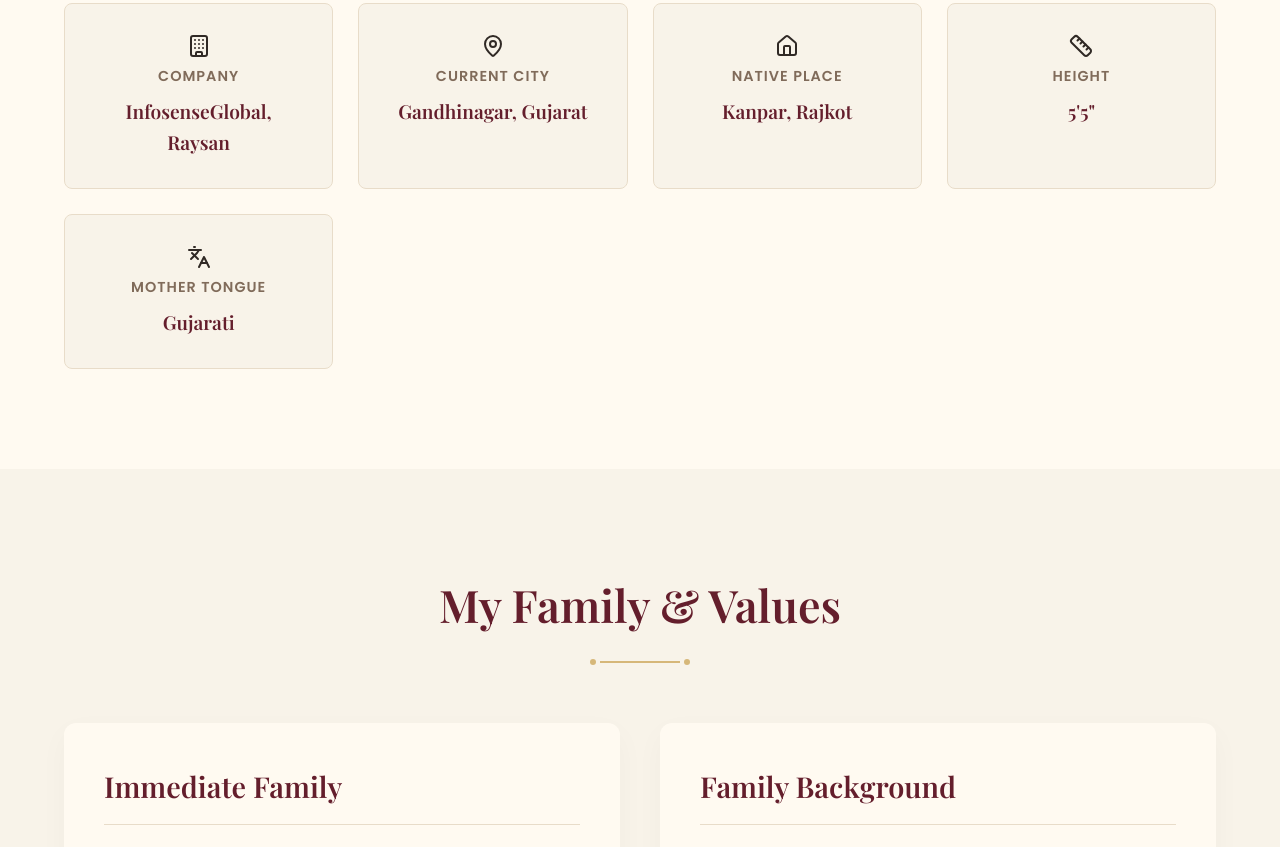
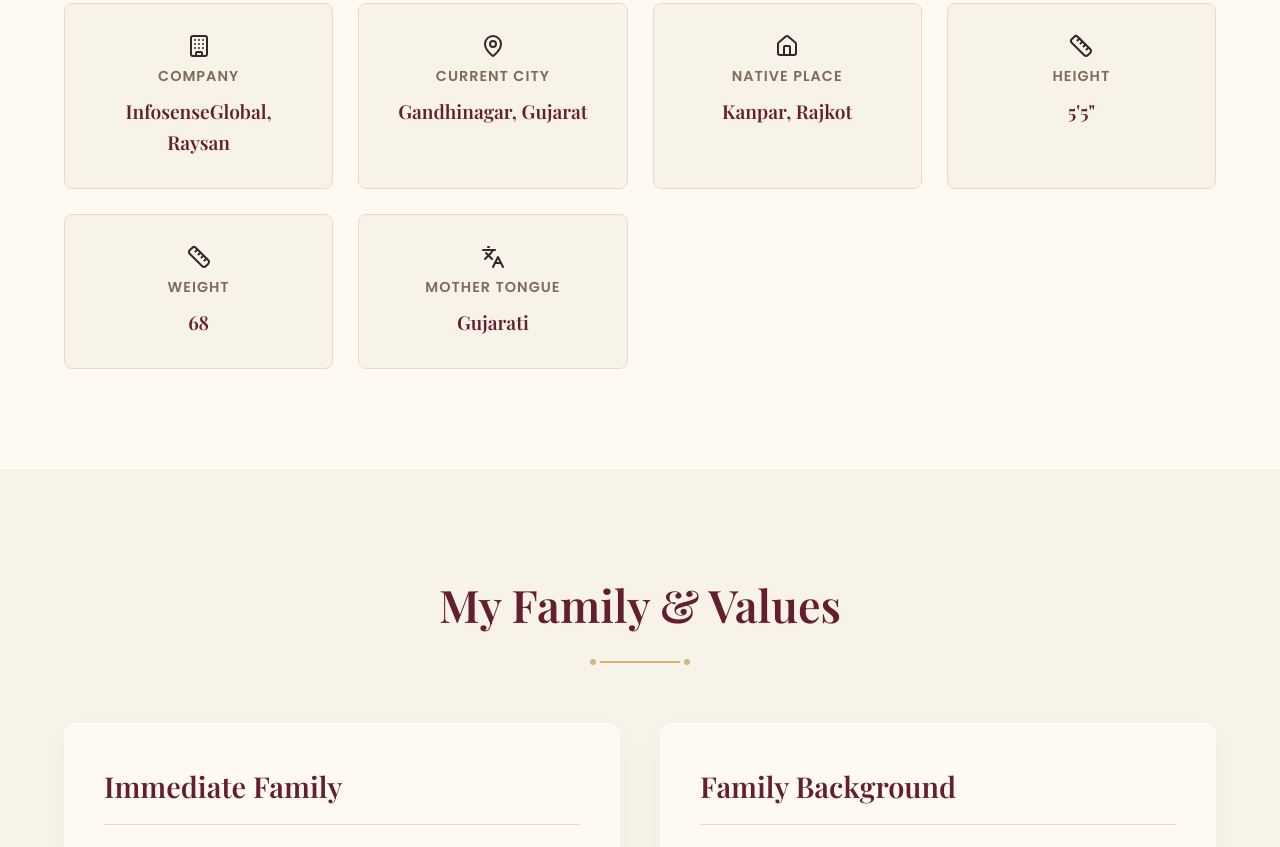
Before and after one commit to Arpitkukadiya/arpit-biodata, a plain HTML site: page index.html in a window 1280 px wide. Shown: the part 3176-4023 px from the top of the page. Drawn offline with nearby package versions, Linux system fonts and the light colour scheme; a web font is replaced by a local one.

Commit message:
this is for add a weight commit and 2024 to 2026

```diff
--- a/index.html
+++ b/index.html
@@ -182,6 +182,12 @@
                     <h4>Height</h4>
                     <p>5'5"</p>
                 </div>
+
+                <div class="detail-card reveal-up delay-2">
+                    <i data-lucide="ruler"></i>
+                    <h4>weight</h4>
+                    <p>68</p>
+                </div>
                 <div class="detail-card reveal-up delay-3">
                     <i data-lucide="languages"></i>
                     <h4>Mother Tongue</h4>
@@ -316,7 +322,7 @@
             <div class="gold-divider center"></div>
             <h3>Arpit Kukadiya</h3>
             <p>Made with Love & Respect</p>
-            <p class="copyright">&copy; 2024 Arpit Kukadiya. All Rights Reserved.</p>
+            <p class="copyright">&copy; 2026 Arpit Kukadiya. All Rights Reserved.</p>
         </div>
     </footer>
 
```
